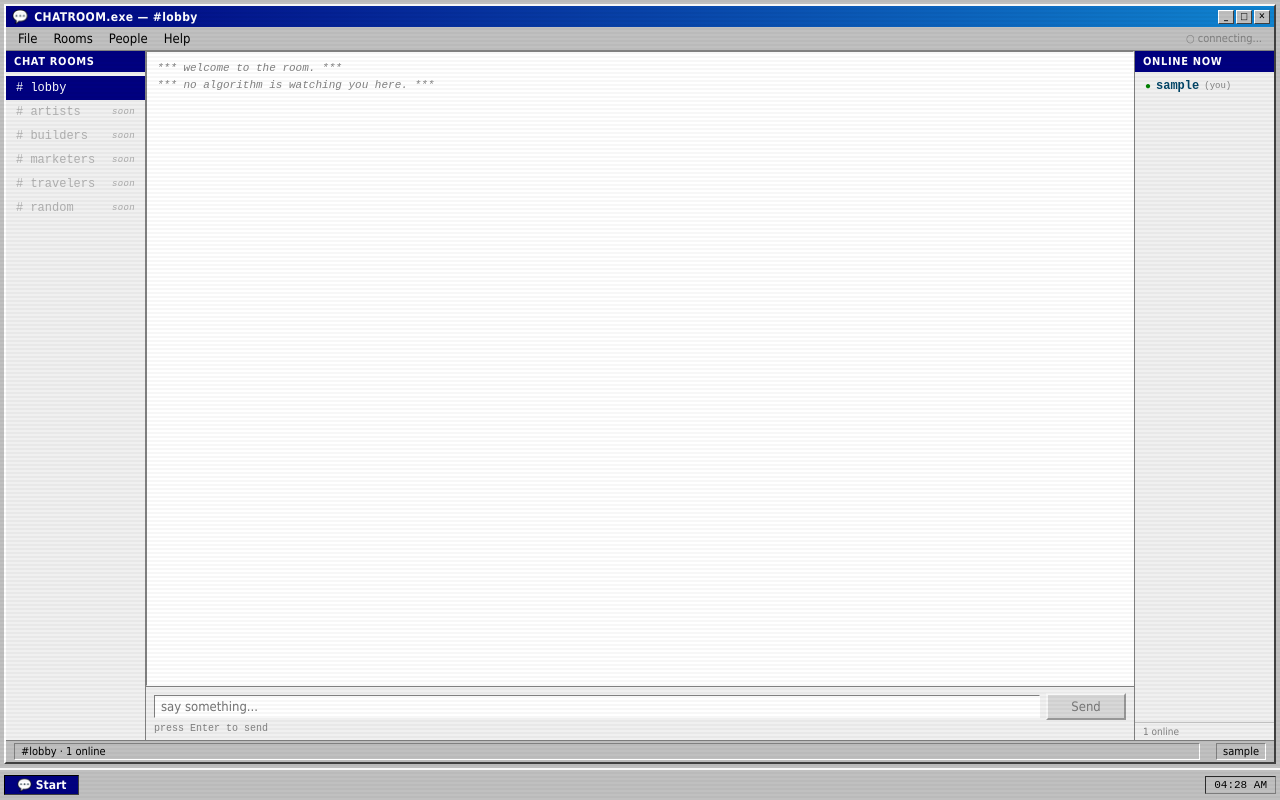
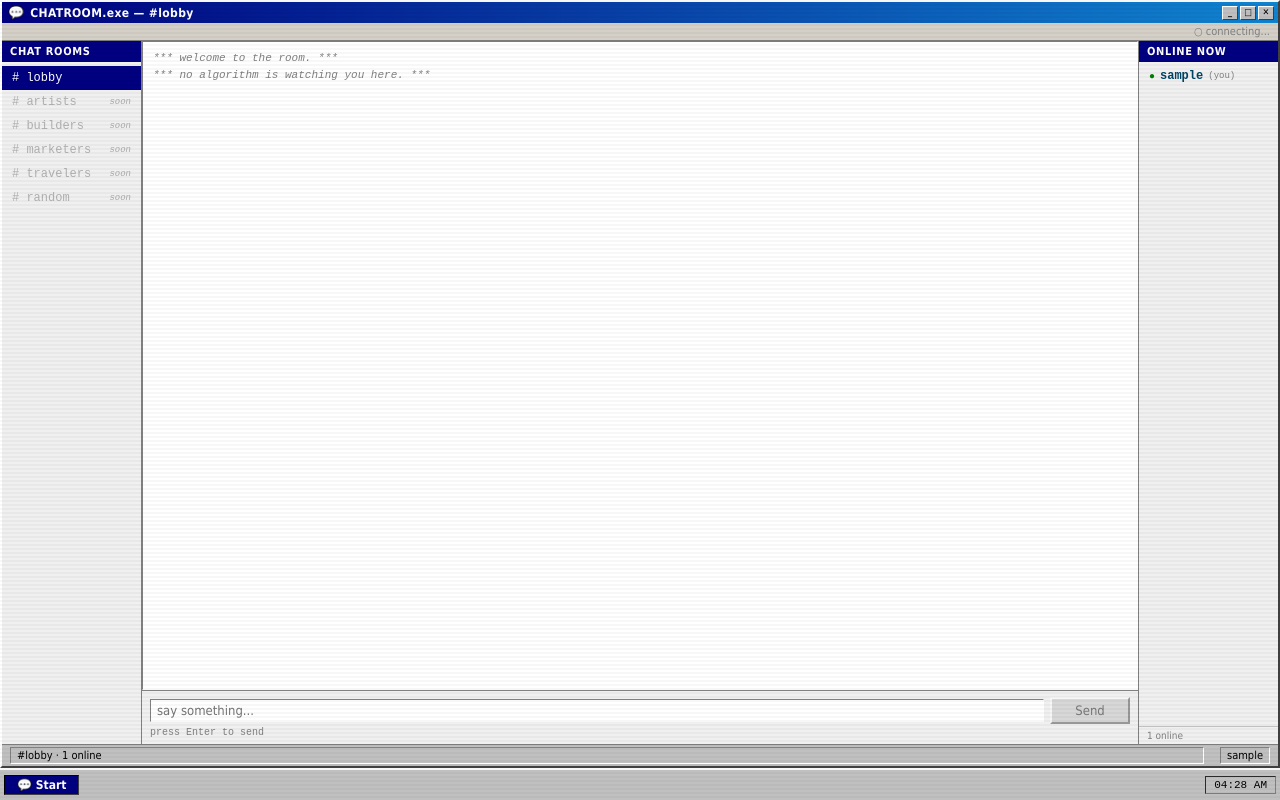
Before and after one commit to ivonneaaldaz-coder/chatroom, a Next.js app in the folder chatroom/: page /chat in a window 1280 px wide. Built offline with nearby package versions, Linux system fonts and the light colour scheme; no server answers; the database is empty; sample sign-in values are in the browser's storage.

Commit message:
Add files via upload

```diff
--- a/chatroom/components/ChatWindow.tsx
+++ b/chatroom/components/ChatWindow.tsx
@@ -177,7 +177,7 @@ export default function ChatWindow({ username }: ChatWindowProps) {
       background: '#c0c0c0',
     }}>
       {/* Window chrome */}
-      <div className="win-outer" style={{ flex: 1, display: 'flex', flexDirection: 'column', margin: 4, overflow: 'hidden' }}>
+      <div className="win-outer" style={{ flex: 1, display: 'flex', flexDirection: 'column', margin: 0, overflow: 'hidden' }}>
 
         {/* Title bar */}
         <div className="titlebar">
@@ -190,13 +190,9 @@ export default function ChatWindow({ username }: ChatWindowProps) {
           </div>
         </div>
 
-        {/* Menu bar */}
-        <div className="menubar">
-          <span className="menubar-item">File</span>
-          <span className="menubar-item">Rooms</span>
-          <span className="menubar-item">People</span>
-          <span className="menubar-item">Help</span>
-          <span style={{ marginLeft: 'auto', fontSize: 11, color: connected ? '#008000' : '#808080', padding: '2px 8px' }}>
+        {/* Connection status — slim bar replacing menu */}
+        <div style={{ background: '#d4d0c8', borderBottom: '1px solid #808080', padding: '2px 8px', fontSize: 11, display: 'flex', justifyContent: 'flex-end', flexShrink: 0 }}>
+          <span style={{ color: connected ? '#008000' : '#808080' }}>
             {connected ? '● connected' : '○ connecting...'}
           </span>
         </div>
--- a/chatroom/components/RoomList.tsx
+++ b/chatroom/components/RoomList.tsx
@@ -16,6 +16,8 @@ export default function RoomList({ currentRoom, onRoomChange }: RoomListProps) {
       flexDirection: 'column',
       overflow: 'hidden',
     }} className="sidebar-left">
+
+      {/* Header — hidden on mobile via CSS */}
       <div style={{
         padding: '4px 8px',
         background: '#000080',
@@ -28,6 +30,7 @@ export default function RoomList({ currentRoom, onRoomChange }: RoomListProps) {
         CHAT ROOMS
       </div>
 
+      {/* Room list */}
       <div style={{ flex: 1, overflowY: 'auto', padding: '4px 0' }}>
         {ROOMS.map(room => (
           <div
@@ -48,11 +51,16 @@ export default function RoomList({ currentRoom, onRoomChange }: RoomListProps) {
               alignItems: 'center',
               gap: 4,
             }}
-            title={room.live ? undefined : 'coming soon'}
           >
             {room.label}
             {!room.live && (
-              <span style={{ fontSize: 9, color: '#aaaaaa', marginLeft: 'auto', fontFamily: 'Courier New', fontStyle: 'italic', letterSpacing: '0.04em' }}>
+              <span style={{
+                fontSize: 9,
+                color: '#aaaaaa',
+                marginLeft: 'auto',
+                fontFamily: 'Courier New',
+                fontStyle: 'italic',
+              }}>
                 soon
               </span>
             )}
```
